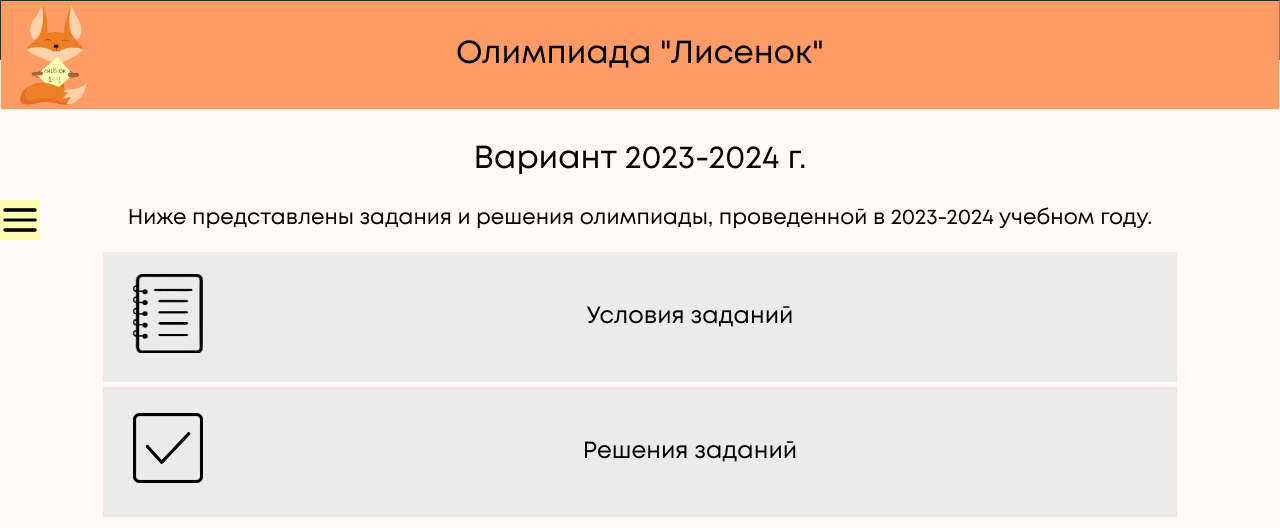
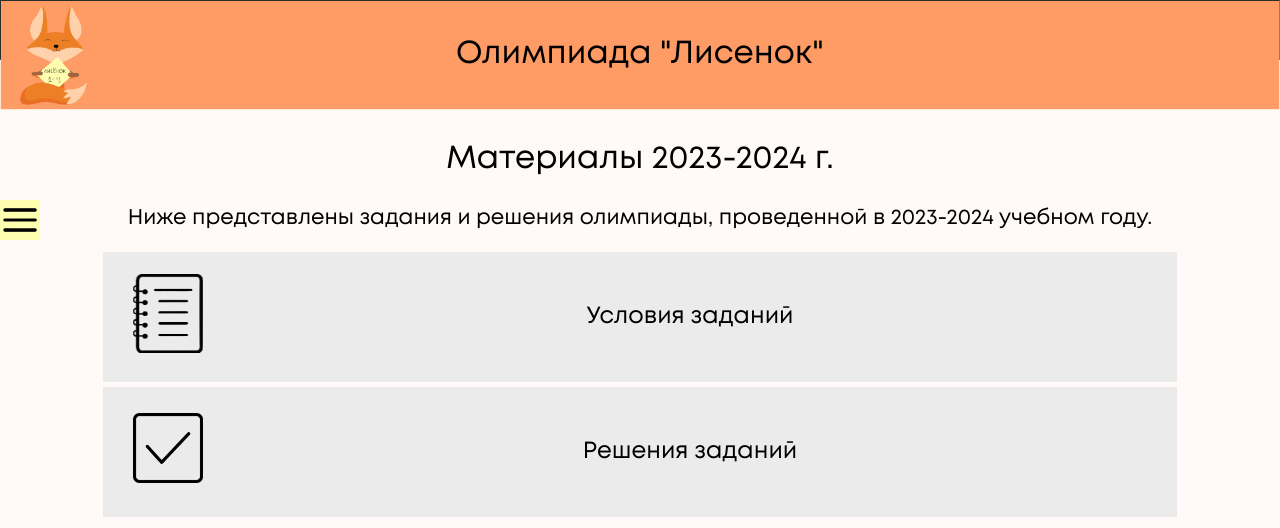
Before and after one commit to sue-istratova/lisenokolimpiad, a plain HTML site: page archive_2023-2024.html in a window 1280 px wide. Shown: the top 528 px of the page. Drawn offline with Linux system fonts and the light colour scheme.

Commit message:
Update archive_2023-2024.html

```diff
--- a/archive_2023-2024.html
+++ b/archive_2023-2024.html
@@ -67,7 +67,7 @@
 
 
         <p align s>
-           <h2> Вариант 2023-2024 г. </h2>
+           <h2> Материалы 2023-2024 г. </h2>
  <p> Ниже представлены задания и решения олимпиады, проведенной в 2023-2024 учебном году. </p>
     <a href = "archive_2023-2024_tasks.html"> <div class = "archive_2023-2024_tasks">
         <table cellspacing = "0" width = 100%>
```
